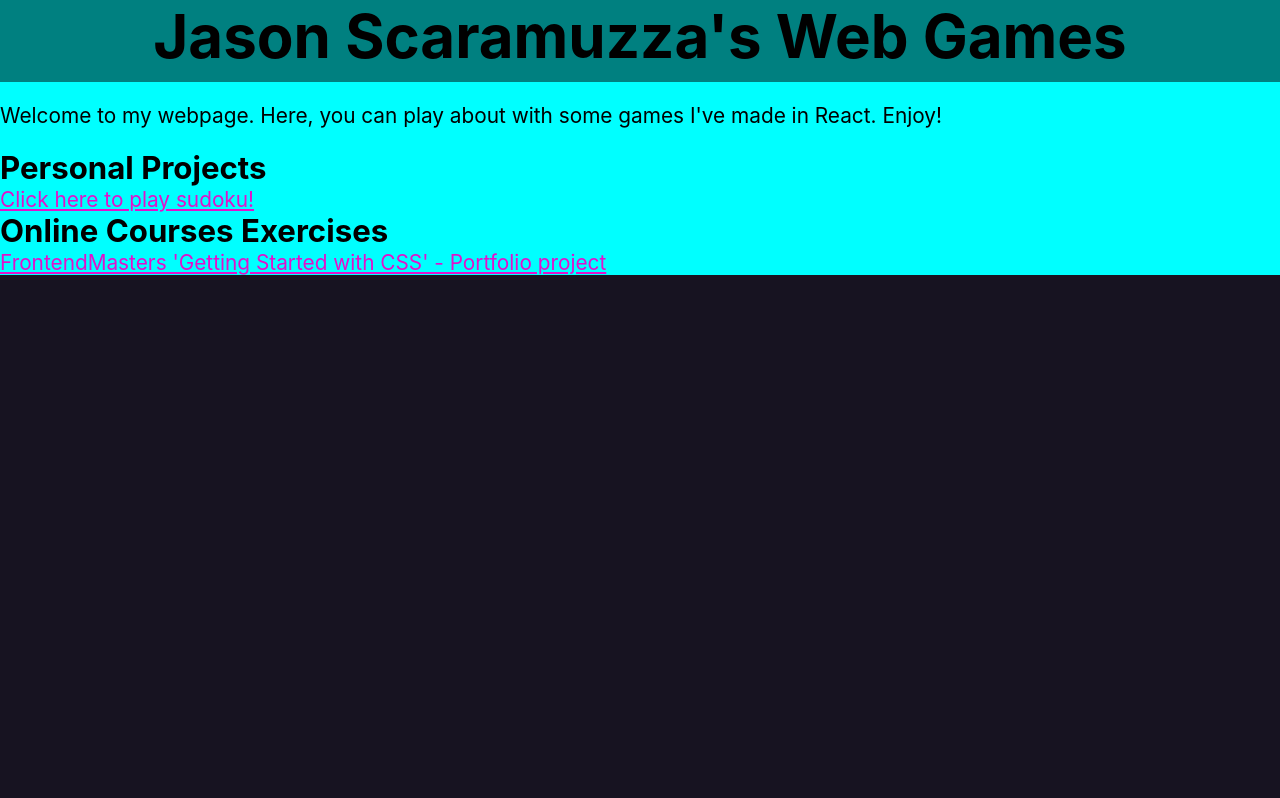
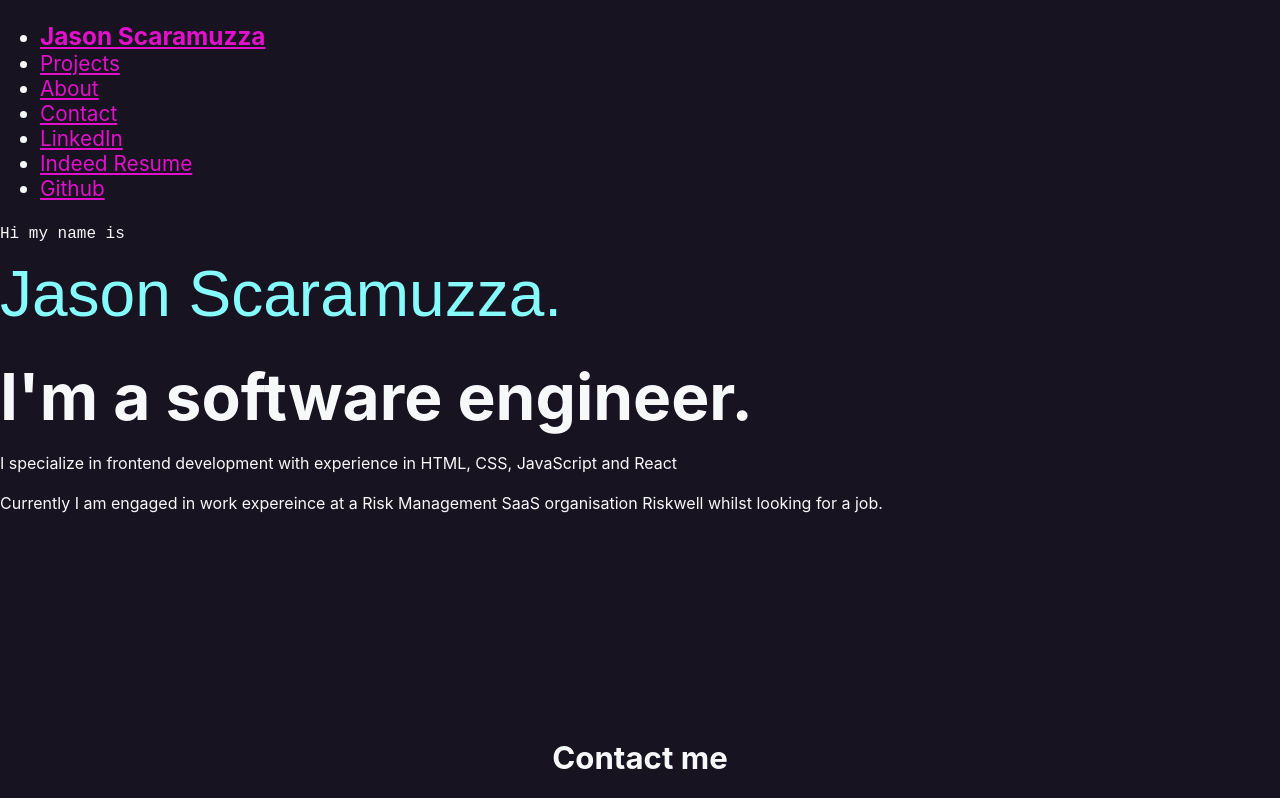
Before and after one commit to JasonScaramuzza/my-webgames-react-app, a React (Create React App) app: page / in a window 1280 px wide. Shown: the top 798 px of the page. Built offline with nearby package versions, Linux system fonts and the light colour scheme.

Commit message:
Portfolio home page changed
Work in progress. 1 Hour through the course on FronendMasters.

```diff
--- a/src/MyRoutes.js
+++ b/src/MyRoutes.js
@@ -1,7 +1,6 @@
 import { BrowserRouter as Router, Routes, Route } from "react-router-dom";
 import App from './app/App';
 import SudokuPage from './sudoku/SudokuPage'
-import MyHTML from "./portfolioProject/MyHTML";
 
 
 export const MyRoutes = () => {
@@ -11,7 +10,6 @@ export const MyRoutes = () => {
                 <Route path="/" element={<App />}/>
                 <Route path="/home" element={<App />}/>
                 <Route path="/sudoku" element={<SudokuPage />} />
-                <Route path="/portfolioProject" element={<MyHTML />} />
             </Routes>
         </Router>
     )
--- a/src/app/App.css
+++ b/src/app/App.css
@@ -1,22 +1,86 @@
-.main-page{
-  background-color: aqua;
-  width: 100%;
-  height: 100%;
+/* variables declared here - these are the colors for our pages,
+as well as the font stacks and sizes. */
+:root {
+  --black: #171321;
+  --dkblue: #0d314b;
+  --plum: #4b0d49;
+  --hotmag: #ff17e4;
+  --magenta: #e310cb;
+  --aqua: #86fbfb;
+  --white: #f7f8fa;
+  --font-size: 1.3rem;
+  --mono: "Oxygen mono", monospace;
+  --sans: Oxygen, sans-serif;
+}
+/* border box model: https://css-tricks.com/box-sizing/ */
+html {
+  box-sizing: border-box;
+}
+*,
+*::before,
+*::after {
+  box-sizing: inherit;
 }
 
-.title {
-  text-align: center;
-  font-size: 60px;
-  color: black;
-  background-color: teal;
-  margin-top: 0px;
-  padding-bottom: 10px;
+/* generic styles for the page */
+body {
+  padding: 0;
+  margin: 0;
+  font-family: var(--sans);
+  background-color: var(--black);
+  color: var(--white);
+  font-size: var(--font-size);
 }
 
-.intro{
-  color: black;
+h1,h2,h3 {
+  margin: 0;
 }
 
-.h2-style-1{
-  color: black;
+a {
+  color: var(--magenta);
 }
+
+a:hover {
+  color: var(--hotmag);
+  text-decoration: none;
+}
+
+/* intro styles */
+#intro {
+  padding-bottom: 10rem;
+}
+
+#intro p {
+  font-size: 1rem;
+  line-height: 1.5;
+}
+
+#intro .name {
+  font-family: var(--mono);
+  font-size: 1rem;
+}
+
+.name span {
+  font-family: var(--sans);
+  font-size: 4rem;
+  color: var(--aqua);
+  display: block;
+  font-weight: 300;
+}
+
+#intro h2 {
+  font-size: 4rem;
+}
+
+/* contact-me section*/
+
+#contact-me {
+  width: 400px;
+  text-align: center;
+  margin: 0 auto;
+  padding: 3rem 0;
+}
+
+#contact-me p:last-child {
+  margin-top: 3rem;
+}
--- a/src/app/App.jsx
+++ b/src/app/App.jsx
@@ -1,22 +1,62 @@
 import { Link } from 'react-router-dom';
 import './App.css';
+
+const NAVBAR = ["Jason Scaramuzza","Projects","About","Contact","LinkedIn","Indeed Resume","Github"];
 
 //MAIN PAGE
 
 function App() {
   return (
-    <div className='main-page'>
-        <section className='header'>
-          <h1 className='title'>Jason Scaramuzza's Web Games</h1>
-          <p className="intro">Welcome to my webpage. Here, you can play about
-            with some games I've made in React. Enjoy!</p>
-        </section>
-        <section className='page'>
-          <h2 className="h2-style-1">Personal Projects</h2>
-          <Link to={'/sudoku'}> Click here to play sudoku!</Link>
-          <h2 className="h2-style-1">Online Courses Exercises</h2>
-          <Link to={'/portfolioProject'}> FrontendMasters 'Getting Started with CSS' - Portfolio project</Link>
-        </section>
+    <div className="main-page">
+      <section id="nav-bar">
+        <nav>
+          <ul>
+            <li>
+              <h1><a href="home">{NAVBAR[0]}</a></h1>
+            </li>
+            <li><a href="#projects">{NAVBAR[1]}</a></li>
+            <li><a href="about">{NAVBAR[2]}</a></li>
+            <li><a href="#contact-me">{NAVBAR[3]}</a></li>
+            <li>
+              <a
+                href="https://www.linkedin.com/in/jason-scaramuzza-842ba8181/"
+                target="_blank">
+                {NAVBAR[4]}
+              </a>
+            </li>
+            <li>
+              <a
+                href="https://profile.indeed.com/p/jasons-vd2jcl7"
+                target="_blank">
+                {NAVBAR[5]}
+              </a>
+            </li>
+            <li>
+              <a
+                href="https://github.com/JasonScaramuzza"
+                target="_blank">
+                {NAVBAR[6]}
+              </a>
+            </li>
+          </ul>
+        </nav>
+      </section>
+
+      <section id="intro">
+        <p className="name">Hi my name is <span>Jason Scaramuzza.</span></p>
+        <h2>I'm a software engineer.</h2>
+        <p> I specialize in frontend development with experience in HTML,
+            CSS, JavaScript and React </p>
+        <p>Currently I am engaged in work expereince at a Risk Management SaaS
+            organisation Riskwell whilst looking for a job.</p>
+      </section>
+
+      <section id="contact-me">
+        <h2>Contact me</h2>
+        <p>I'm always interested in hearing about new job opportunities,
+          learning new languages and new design techniques.</p>
+        <p><a href="mailto:jason.scaramuzza@gmail.com">Email me</a></p>
+      </section>
     </div>
   );
 }
--- a/src/portfolioProject/MyCSS.css
+++ /dev/null
@@ -1,73 +0,0 @@
-/* variables declared here - these are the colors for our pages,
-as well as the font stacks and sizes. */
-:root {
-    --black: #171321;
-    --dkblue: #0d314b;
-    --plum: #4b0d49;
-    --hotmag: #ff17e4;
-    --magenta: #e310cb;
-    --aqua: #86fbfb;
-    --white: #f7f8fa;
-    --font-size: 1.3rem;
-    --mono: "Oxygen mono", monospace;
-    --sans: Oxygen, sans-serif;
-}
-/* border box model: https://css-tricks.com/box-sizing/ */
-html {
-    box-sizing: border-box;
-}
-*,
-*::before,
-*::after {
-    box-sizing: inherit;
-}
-
-/* generic styles for the page */
-body {
-    padding: 0;
-    margin: 0;
-    font-family: var(--sans);
-    background-color: var(--black);
-    color: var(--white);
-    font-size: var(--font-size);
-}
-
-h1,h2,h3 {
-    margin: 0;
-}
-
-a {
-    color: var(--magenta);
-}
-
-a:hover {
-    color: var(--hotmag);
-    text-decoration: none;
-}
-
-/* intro styles */
-#intro {
-    padding-bottom: 10rem;
-}
-
-#intro p {
-    font-size: 1rem;
-    line-height: 1.5;
-}
-
-#intro .name {
-    font-family: var(--mono);
-    font-size: 1rem;
-}
-
-.name span {
-    font-family: var(--sans);
-    font-size: 4rem;
-    color: var(--aqua);
-    display: block;
-    font-weight: 300;
-}
-
-#intro h2 {
-    font-size: 4rem;
-}
--- a/src/portfolioProject/MyHTML.jsx
+++ /dev/null
@@ -1,18 +0,0 @@
-import './MyCSS.css'
-
-export function MyHTML(){
-  return (
-    <div className="MyHTML-page" id="intro">
-        <section>
-            <p>Hi my name is <span>Jason Scaramuzza.</span></p>
-            <h2>I'm a software engineer </h2>
-            <p> I specialize in frontend development with experience in HTML,
-                CSS, JavaScript and React </p>
-            <p>Currently I am engaged in work expereince at a Risk Management SaaS
-                organisation Riskwell whilst looking for a job.</p>
-        </section>
-    </div>
-  );
-};
-
-export default MyHTML;
```
